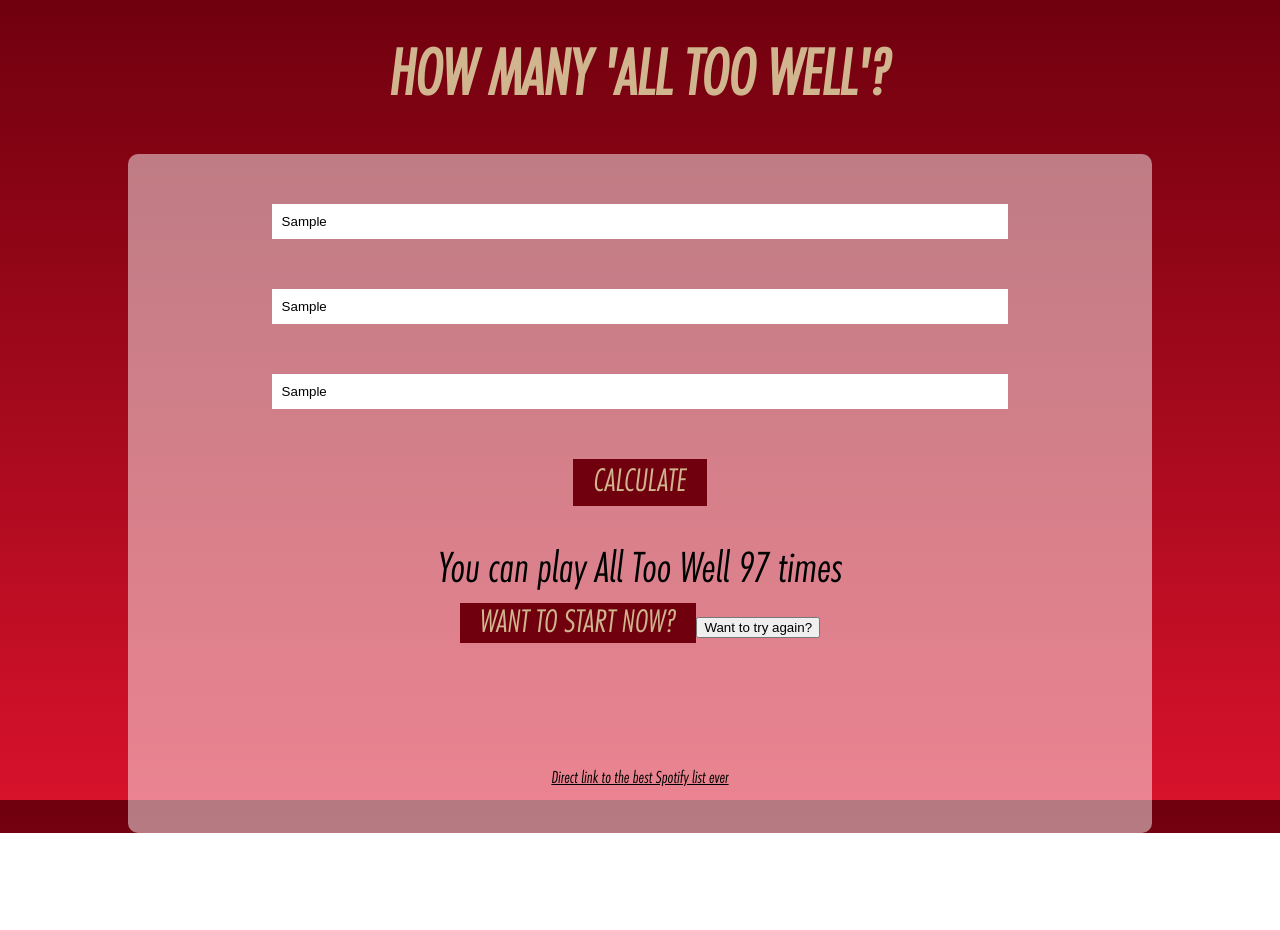
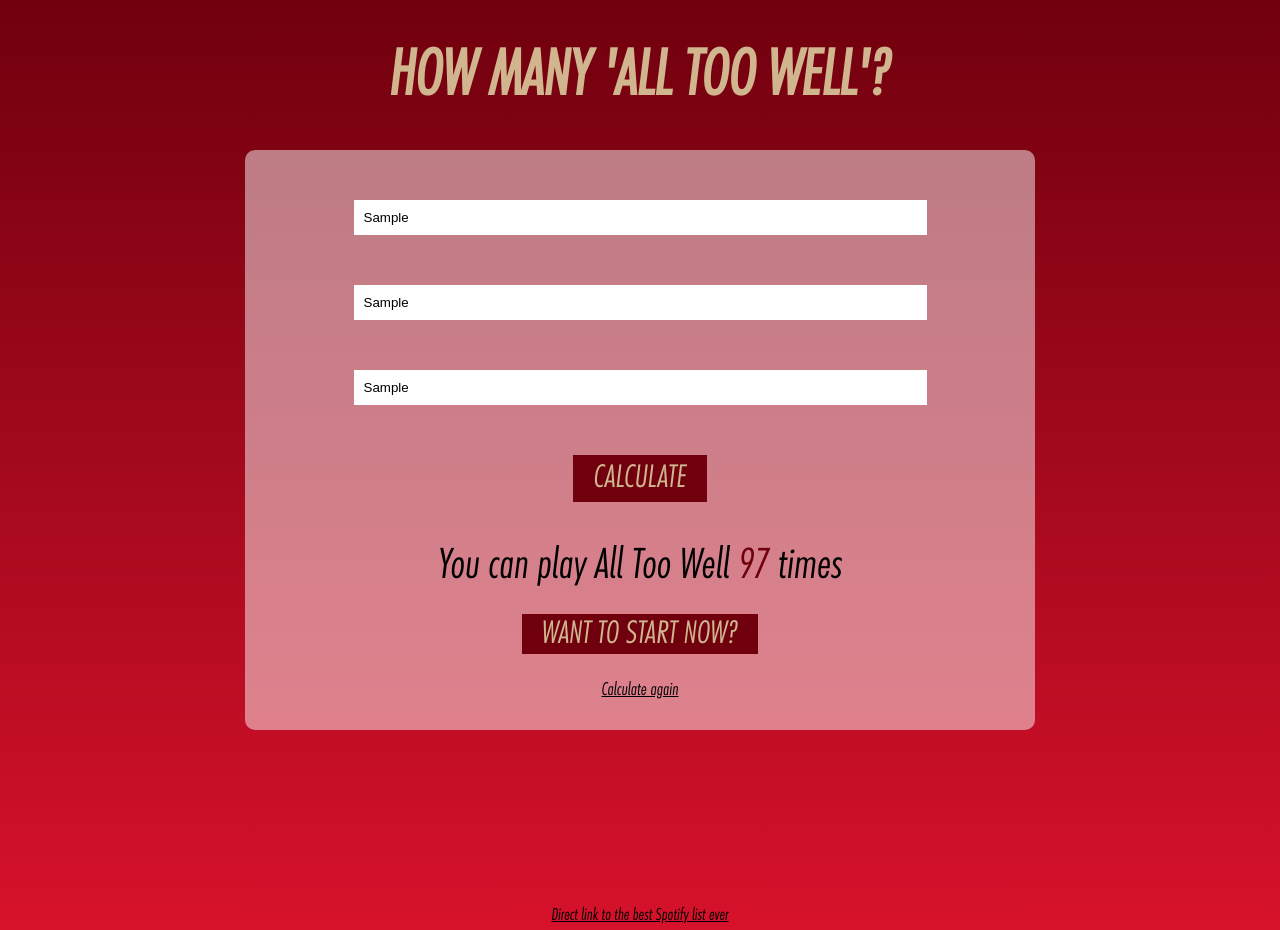
Before and after one commit to clau-sure/all-too-well, a React (Create React App) app: page / in a window 1280 px wide. Both pictures are taken after typing "Sample", "Sample", "Sample" into the empty fields and a click on the button "CALCULATE". Before the commit the page ends 833 px from the top, so only its background shows below. Built offline with nearby package versions, Linux system fonts and the light colour scheme.

Commit message:
fixed styles

```diff
--- a/src/App.jsx
+++ b/src/App.jsx
@@ -7,7 +7,9 @@
   return (
     <>
       <Nav />
+      <div className="content">
       <InputCard />
+      </div>
       <Footer />
     </>
   );
--- a/src/App.scss
+++ b/src/App.scss
@@ -1,6 +1,11 @@
 .nav {
   display: flex;
   justify-content: space-evenly;
+  height: 150px;
+
+  @media (max-width: 600px) {
+    height: 210px;
+  }
   h1 {
     text-align: center;
     text-transform: uppercase;
@@ -10,11 +15,15 @@
   }
 }
 
+.content {
+  min-height: 750px;
+  @media (max-width: 600px) {
+    min-height: 71vh;
+  }
   .container {
-  width: 80vw;
+    width: 790px;
     background-color: rgba(255, 255, 255, 0.479);
     border-radius: 10px;
-  height: 53vw;
     margin: auto;
     text-align: center;
     display: flex;
@@ -22,9 +31,9 @@
     flex-wrap: nowrap;
     justify-content: flex-start;
     align-items: center;
+    margin-bottom: 20px;
     @media (max-width: 600px) {
       width: 90vw;
-    height: 100vw;
     }
 
     .inputs {
@@ -52,10 +61,28 @@
     }
   }
 
+  .folded {
+    height: 390px;
+    @media (max-width: 600px) {
+      height: 400px;
+    }
+  }
+
+  .expanded {
+    height: 580px;
+    @media (max-width: 600px) {
+      height: 620px;
+    }
+  }
+
+  .song-link {
+    margin-top: 25px;
+  }
+
   .result-text {
     font-size: 40px;
     margin-bottom: 10px;
-  span {
+    .result {
       color: #70000e;
     }
   }
@@ -63,49 +90,27 @@
   .hidden {
     display: none;
   }
+}
 
 .footer {
-  position: absolute;
-  top: 96%;
+/*   position: absolute;
+  top: 96%; */
   width: 100%;
   text-align: center;
+  padding: 5px 0;
+}
+
+.button-link {
+  margin-top: 25px;
+  color: black;
+  text-decoration: underline;
+  border: none;
+  background: none;
+  font-family: 'FuturaNDAlt';
+  font-size: 17px;
+  cursor: pointer;
 }
 
 .link {
   color: black;
 }
-
-.App-logo {
-  height: 40vmin;
-  pointer-events: none;
-}
-
-@media (prefers-reduced-motion: no-preference) {
-  .App-logo {
-    animation: App-logo-spin infinite 20s linear;
-  }
-}
-
-.App-header {
-
-  min-height: 100vh;
-  display: flex;
-  flex-direction: column;
-  align-items: center;
-  justify-content: center;
-  font-size: calc(10px + 2vmin);
-  color: white;
-}
-
-.App-link {
-  color: #61dafb;
-}
-
-@keyframes App-logo-spin {
-  from {
-    transform: rotate(0deg);
-  }
-  to {
-    transform: rotate(360deg);
-  }
-}
--- a/src/InputCard.jsx
+++ b/src/InputCard.jsx
@@ -12,7 +12,7 @@
   }
 
   return (
-    <div className="container">
+    <div className={'container' + (show === true ? ' expanded' : ' folded')}>
       <div className="inputs">
         <input className="input" type="text" placeholder="Days"/>
         <input className="input" type="text" placeholder="Hours"/>
--- a/src/Result.jsx
+++ b/src/Result.jsx
@@ -9,9 +9,11 @@
 
   return (
     <>
-      <p className="result-text">You can play All Too Well {result} times</p>
-      <a className="button" href="https://open.spotify.com/track/5enxwA8aAbwZbf5qCHORXi"  target="_blank" rel="noreferrer">Want to start now?</a>
-      <button className="link" onClick={hideResult}>Want to try again?</button>
+      <p className="result-text">You can play All Too Well <span className="result">{result}</span> times</p>
+        <div className="song-link">
+        <a className="button" href="https://open.spotify.com/track/5enxwA8aAbwZbf5qCHORXi"  target="_blank" rel="noreferrer">Want to start now?</a>
+        </div>
+      <button className="button-link" onClick={hideResult}>Calculate again</button>
     </>
   );
 }
--- a/src/index.css
+++ b/src/index.css
@@ -5,16 +5,17 @@
 }
 
 html {
-  height: 100%;
-}
-
-body {
-  margin: 0;
   font-family: FuturaNDAlt;
   min-height: 100%;
+  background-attachment:scroll;
   background: #70000e; /* Old browsers */
   background: -moz-linear-gradient(top,  #70000e 0%, #d7122b 100%); /* FF3.6-15 */
   background: -webkit-linear-gradient(top,  #70000e 0%,#d7122b 100%); /* Chrome10-25,Safari5.1-6 */
   background: linear-gradient(to bottom,  #70000e 0%,#d7122b 100%); /* W3C, IE10+, FF16+, Chrome26+, Opera12+, Safari7+ */
   filter: progid:DXImageTransform.Microsoft.gradient( startColorstr='#70000e', endColorstr='#d7122b',GradientType=0 ); /* IE6-9 */
 }
+
+body {
+  margin: 0;
+
+}
```
Lines whose indentation alone changed are shown as unchanged.
